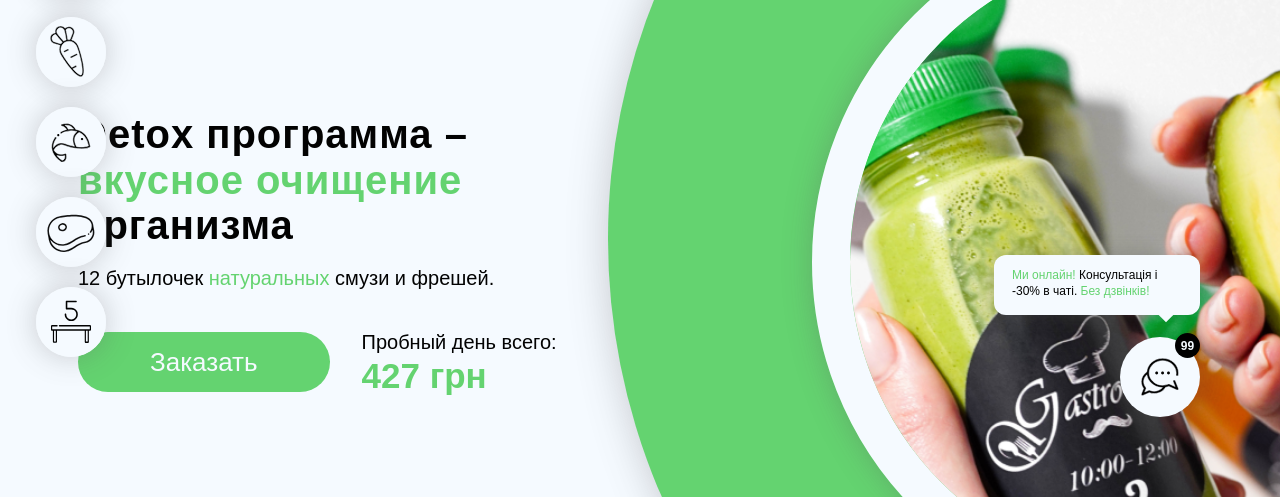
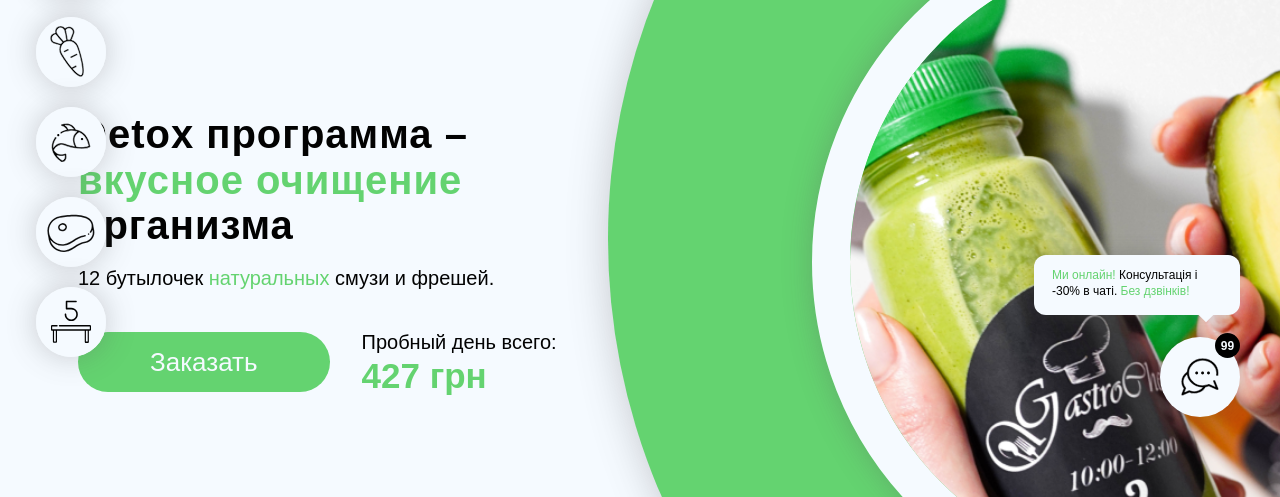
Before and after one commit to PavloBokhonko/Gastro-Chef, a website built with Vite: page index.html in a window 1280 px wide. Shown: the part 303-800 px from the top of the page. Built offline with nearby package versions, Linux system fonts and the light colour scheme; files whose address does not match are found by name.

Commit message:
Merge feedback-button

```diff
--- a/src/partials/feedback-button.html
+++ b/src/partials/feedback-button.html
@@ -1,4 +1,4 @@
-<nav class="circular-menu w-20 h-20 fixed bottom-20 right-20 z-50">
+<nav class="circular-menu w-20 h-20 fixed bottom-20 right-10 z-50">
     <div class="circular-menu__counter bg-black text-blue-100 absolute -top-1 right-0 rounded-full w-6.25 h-6.25 text-xs font-bold flex justify-center items-center z-10">99</div>
     <div class="circular-menu__message before:block before:w-4 before:h-4 before:bg-blue-100 before:rotate-45 before:absolute before:-bottom-1 before:right-6.5 rounded-xl shadow-md pt-3 pb-4 px-4.5 z-10 w-51.5 absolute -top-20.5 right-0 text-xs bg-blue-100 rounded-11"> <a href="#" class="text-green-400 hover:underline">Ми онлайн!</a>  Консультація і -30% в чаті. <span class="text-green-400">Без дзвінків!</span></div>
     <ul class="circle w-20 h-20">
```
